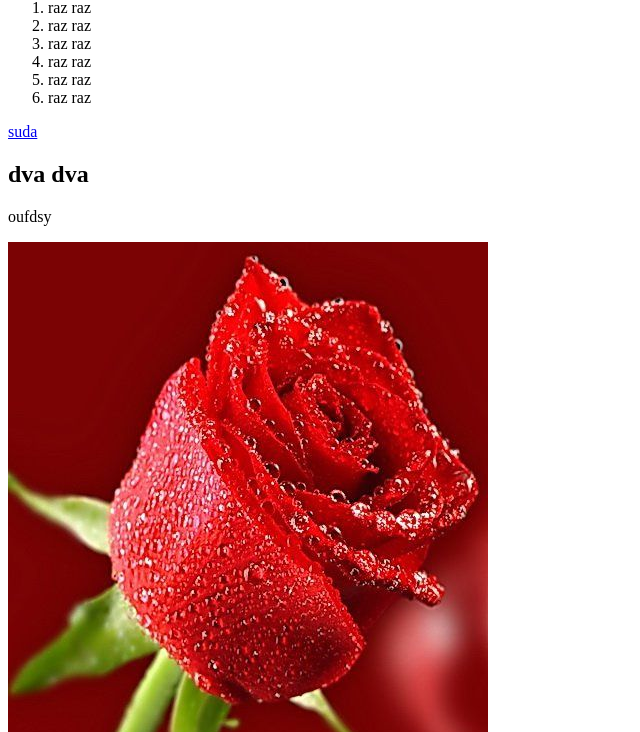
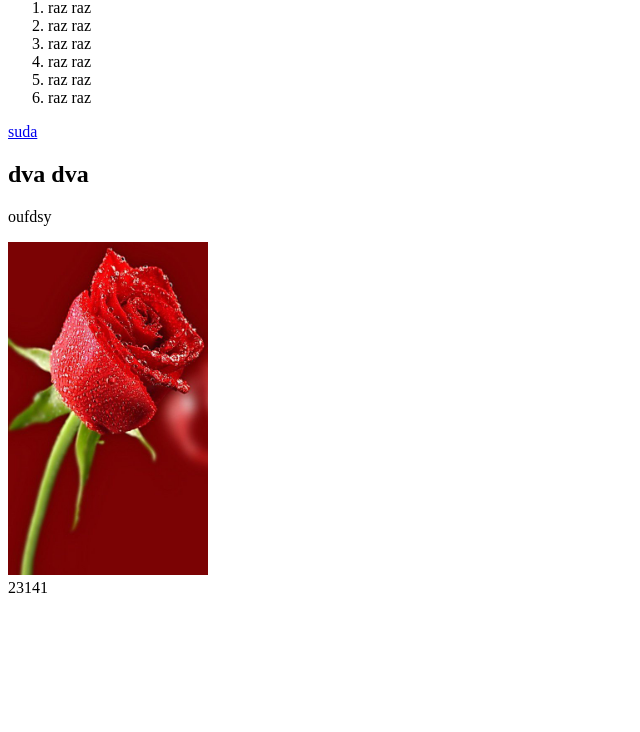
Before and after one commit to iVaccemoq/para, a plain HTML site: page index.html in a window 1280 px wide. Shown: the part 68-800 px from the top of the page, without its empty margins (0-640 px from the left). Drawn offline with Linux system fonts and the light colour scheme.

Commit message:
4 commit

```diff
--- a/index.html
+++ b/index.html
@@ -24,7 +24,7 @@
     <main>
         <h2>dva dva</h2>
         <p>oufdsy</p>
-        <img src="img.jpg" alt="kartinka">
+        <img style="width: 200px;" src="img.jpg" alt="kartinka">
     </main>
 
     <footer>
```
